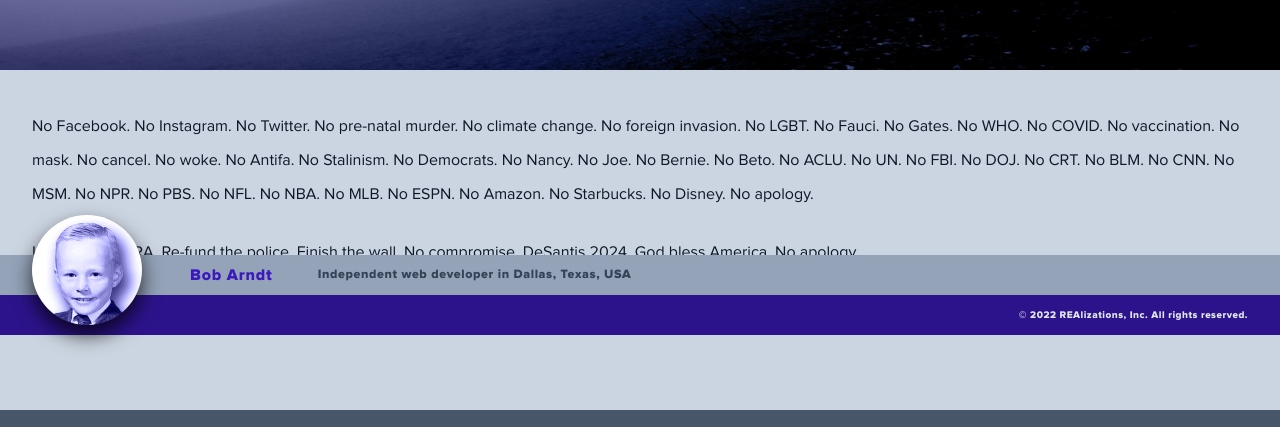
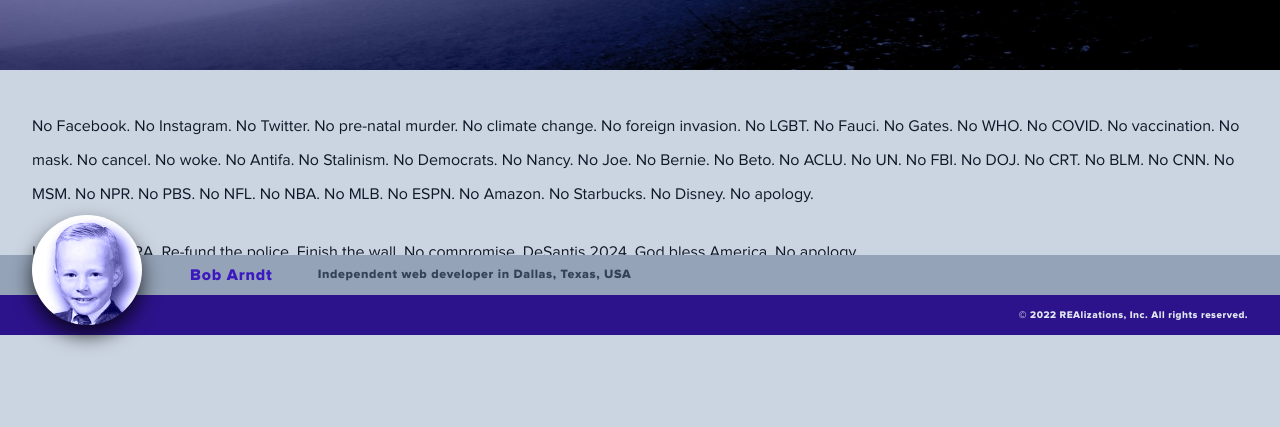
Before and after one commit to bobarndt/Bob-Arndt, a Nuxt app: page /about in a window 1280 px wide. Shown: the part 465-892 px from the top of the page. Built offline with nearby package versions, Linux system fonts and the light colour scheme; what vue-tippy would draw is missing.

Commit message:
Increase padding on bottom of main element

```diff
--- a/assets/scss/_common.scss
+++ b/assets/scss/_common.scss
@@ -72,7 +72,7 @@ a {
 
 .main {
   background-color: var(--color-main-background);
-  padding: 4rem 3.2rem 10rem;
+  padding: 4rem 3.2rem 12rem;
 
   @media (max-width: 490px) {
     padding-bottom: 8rem;
```
